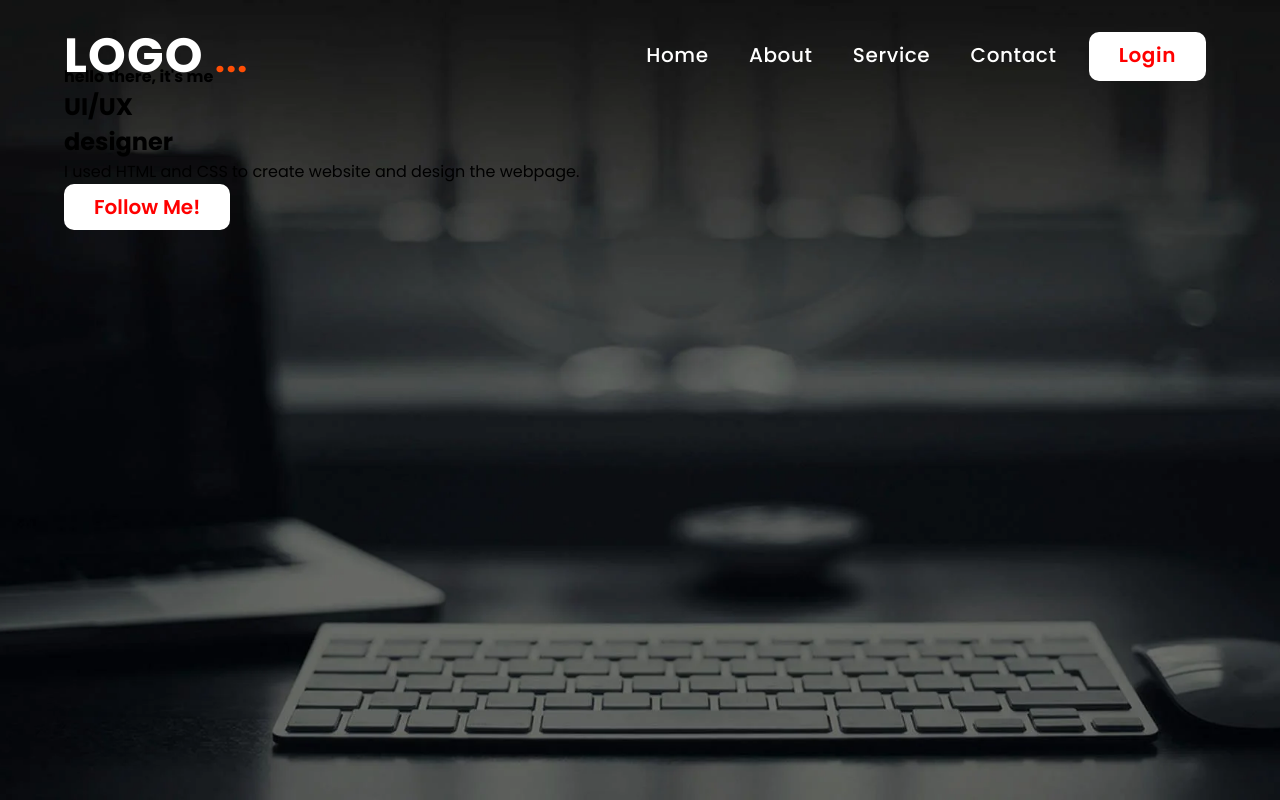
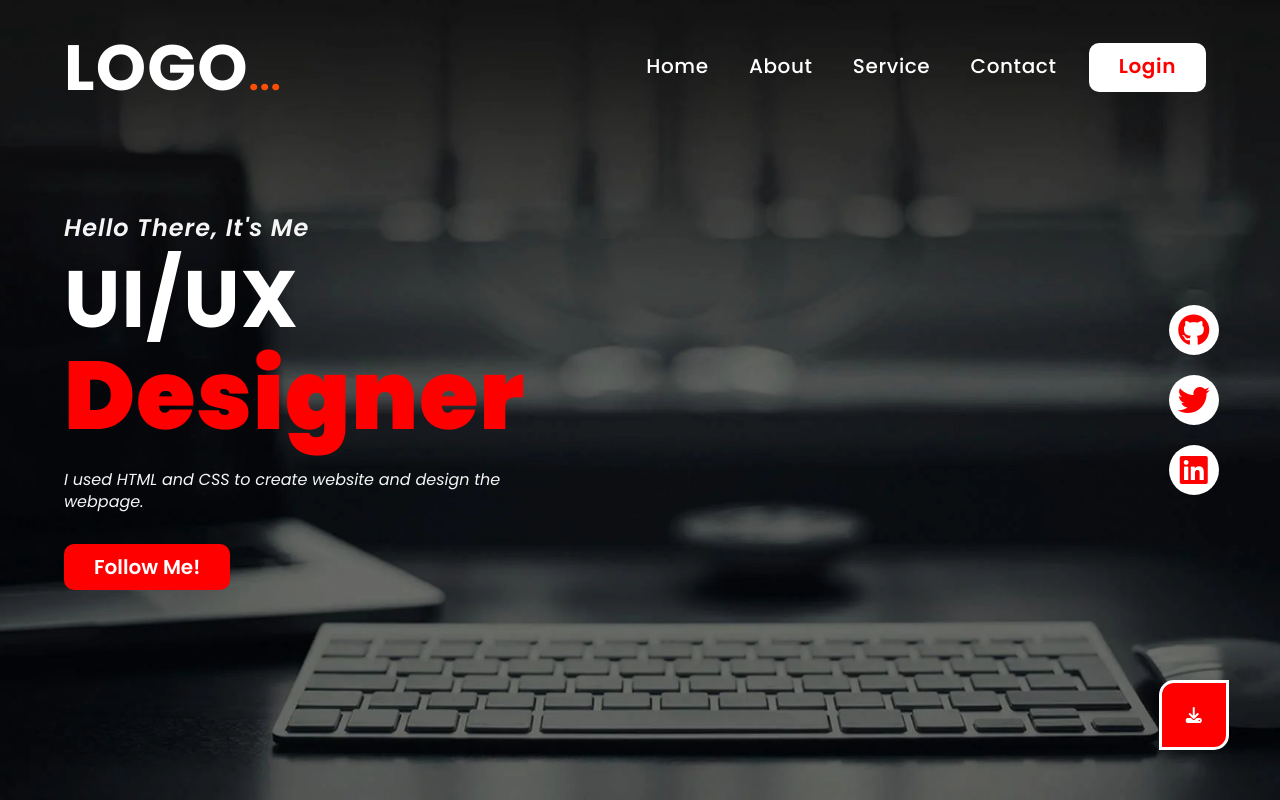
Before and after one commit to masrik-dev/CSS-and-HTML-mini-project, a plain HTML site: page Portfolio Website Using Only HTML and CSS/index.html in a window 1280 px wide. Drawn offline with Linux system fonts and the light colour scheme.

Commit message:
--update Portfolio (5th)

```diff
--- a/Portfolio Website Using Only HTML and CSS/index.html
+++ b/Portfolio Website Using Only HTML and CSS/index.html
@@ -6,10 +6,12 @@
     <meta name="viewport" content="width=device-width, initial-scale=1.0">
     <title>Website</title>
     <link rel="stylesheet" href="style.css">
+
+    <link rel="stylesheet" href="https://cdnjs.cloudflare.com/ajax/libs/font-awesome/6.5.1/css/all.min.css">
 </head>
 <body>
     <header>
-        <h1 class="logo">Logo <span>...</span></h1>
+        <h1 class="logo">Logo<span>...</span></h1>
         <nav>
             <a href="#">home</a>
             <a href="#">about</a>
@@ -22,16 +24,16 @@
     <section class="Home">
         <div class="content">
             <h4>hello there, it's me</h4>
-            <h1>UI/UX <br><sapn>designer</sapn></h1>
+            <h1>UI/UX <br><span>designer</span></h1>
             <p>I used HTML and CSS to create website and design the webpage.</p>
             <a href="#" class="btn">follow me!</a>
 
-            <div class="link_social">
+            <div class="link-social">
                 <a href="#"><i class="fa-brands fa-github"></i></a>
                 <a href="#"><i class="fa-brands fa-twitter"></i></a>
                 <a href="#"><i class="fa-brands fa-linkedin"></i></a>
             </div>
-            <a href="#" class="flish"><i class="fa-solid fa-down-ling"></i></a>
+            <a href="#" class="flish"><i class="fa-solid fa-download"></i></a>
         </div>
     </section>
 
--- a/Portfolio Website Using Only HTML and CSS/style.css
+++ b/Portfolio Website Using Only HTML and CSS/style.css
@@ -29,12 +29,13 @@ header {
 }
 
 header .logo {
-    font-size: 3rem;
+    font-size: 4rem;
     font-weight: 700;
     color: white;
     cursor: pointer;
     letter-spacing: 1.2px;
     text-transform: uppercase;
+    display: inline;
 }
 
 header .logo span {
@@ -81,5 +82,101 @@ section {
 }
 
 .Home {
+    min-height: 100vh;
+    display: flex;
+    align-items: center;
+}
 
+.Home .content h4 {
+    font-size: 1.5rem;
+    font-style: italic;
+    color: whitesmoke;
+    font-weight: 600;
+    letter-spacing: 1px;
+    text-transform: capitalize;
 }
+
+.Home .content h1 {
+    font-size: 5rem;
+    color: white;
+    font-weight: 700;
+    text-transform: capitalize;
+    letter-spacing: 1px;
+    line-height: 1.1;
+    margin-top: 10px;
+}
+
+.Home .content h1 span {
+    font-size: 6rem;
+    color: red;
+    font-weight: 900;
+}
+
+.Home .content p {
+    margin: 20px 0 30px;
+    color: whitesmoke;
+    font-size: 1rem;
+    font-style: italic;
+    line-height: 1.4;
+    max-width: 500px;
+}
+
+.Home .content .link-social {
+    position: absolute;
+    right: 4%;
+    top: 50%;
+    display: flex;
+    flex-direction: column;
+    transform: translateY(-50%);
+}
+
+.Home .content .link-social a {
+    display: inline-flex;
+    width: 50px;
+    height: 50px;
+    background-color: white;
+    margin: 10px;
+    border-radius: 50%;
+    justify-content: center;
+    align-items: center;
+    font-size: 2rem;
+    color: red;
+    transition: .4s ease;
+}
+
+.Home .content .link-social a:hover {
+    transform: translateX(10px);
+}
+
+.Home .content .flish {
+    position: absolute;
+    right: 4%;
+    bottom: 50px;
+    width: 70px;
+    height: 70px;
+    display: inline-flex;
+    border: solid #fff 3px;
+    color: white;
+    background-color: red;
+    align-items: center;
+    justify-content: center;
+    border-radius: 15px 0;
+    transition: .4s ease;
+}
+
+.Home .content .flish:hover {
+    border: solid red 3px;
+    background-color: red 3px;
+    color: white;
+}
+
+.Home .btn {
+    background-color: red;
+    color: white;
+    transition: .3s ease;
+}
+
+.Home .btn:hover {
+    background-color: white;
+    color: red;
+}
```
